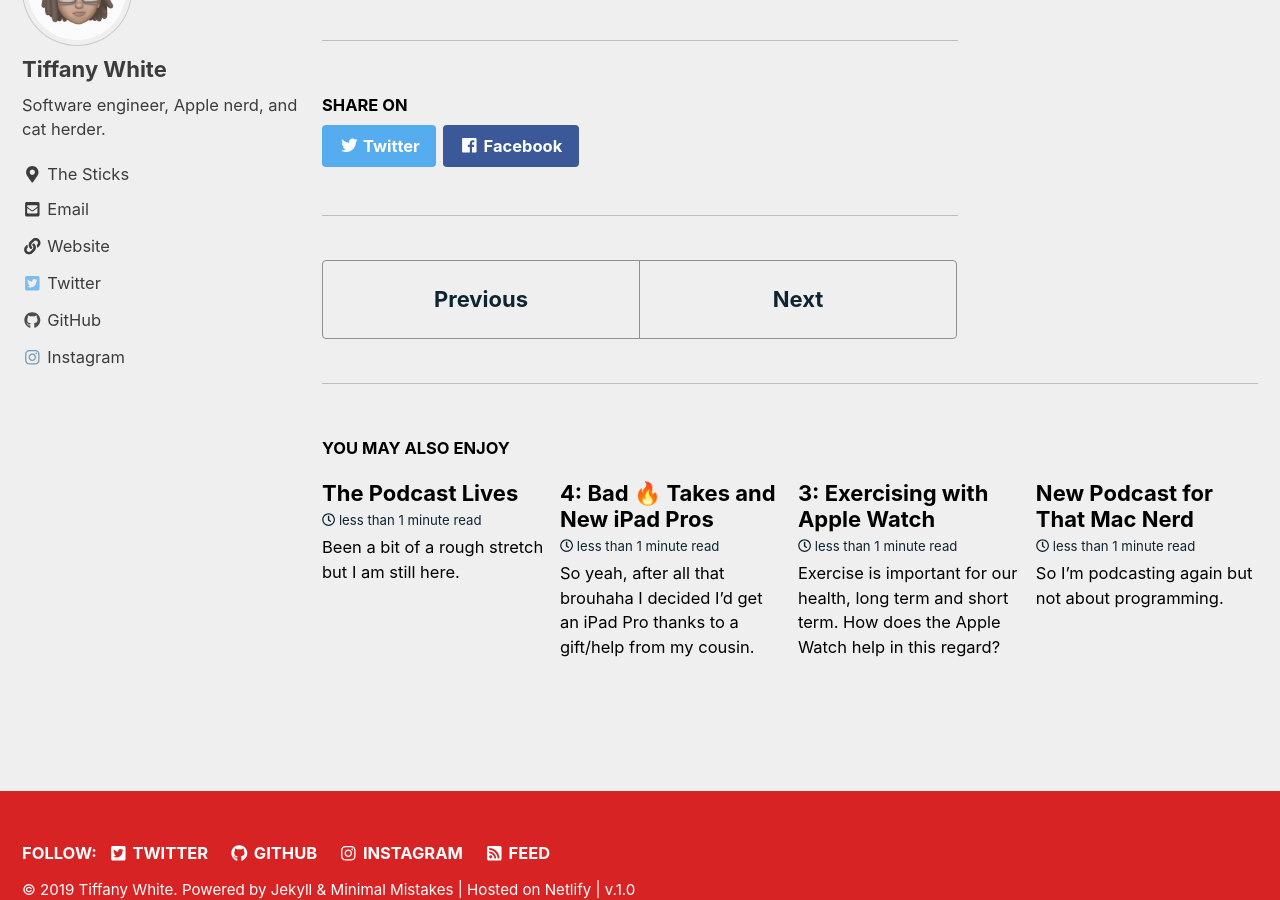
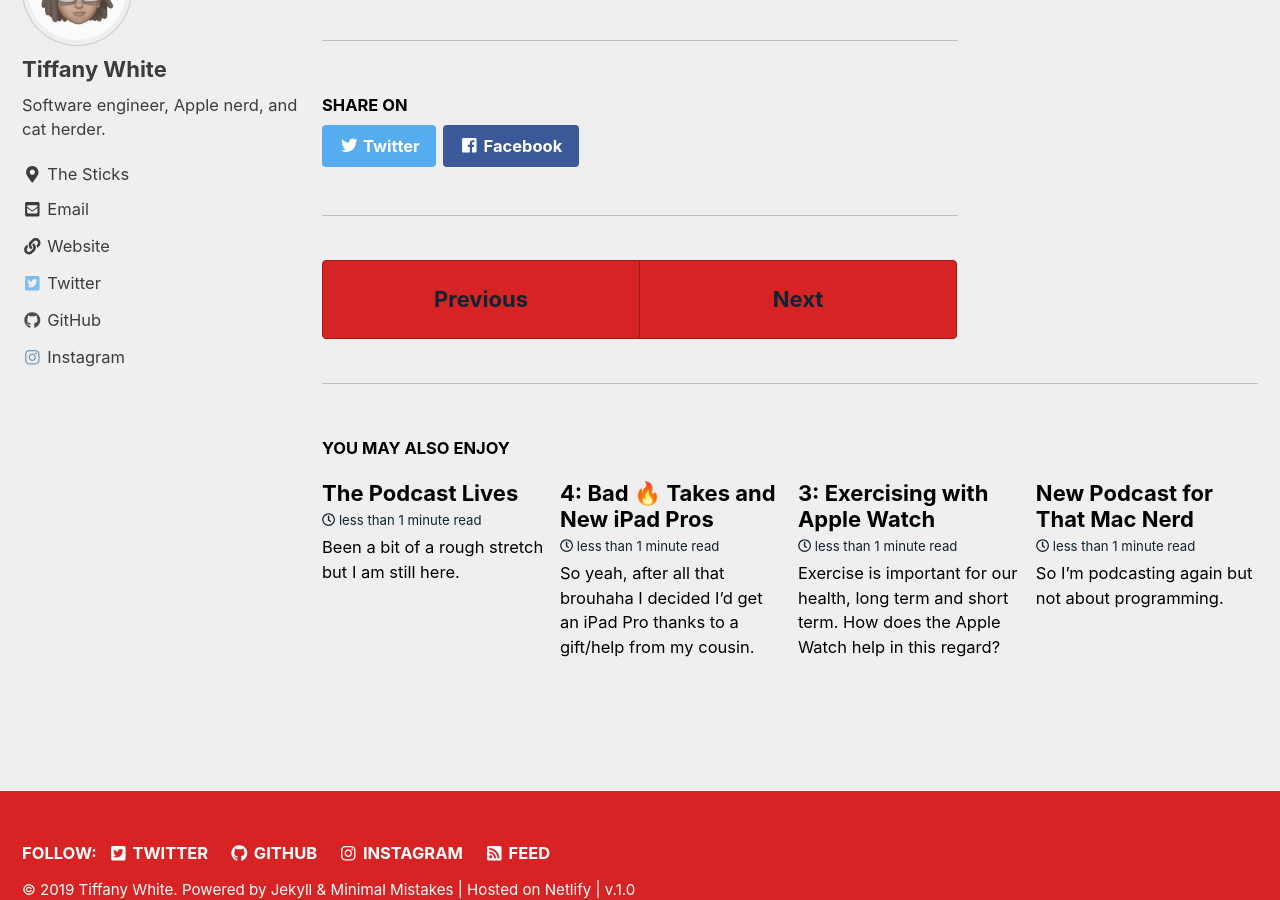
Before and after one commit to twhite96/thatmacnerd-pod, a Jekyll site: the page built from _posts/2018-11-05-ep-1-intros-and-such.md, in a window 1280 px wide and 900 px high, scrolled down 927 px. Built offline with Jekyll 4.4.1, drawn with Linux system fonts in a browser that asks for light colours; cached includes are drawn as plain includes.

Commit message:
Update something

```diff
--- a/_sass/minimal-mistakes/_navigation.scss
+++ b/_sass/minimal-mistakes/_navigation.scss
@@ -84,7 +84,7 @@
       border-radius: 0;
 
       &:hover {
-        color: $primary-color;
+        color: $link-color-hover;
       }
 
       &.current,
@@ -129,7 +129,8 @@
     text-align: center;
     text-decoration: none;
     color: $muted-text-color;
-    border: 1px solid mix(#000, $border-color, 25%);
+    background-color: $primary-color;
+    border: 1px solid mix(#000, $primary-color, 25%);
     border-radius: $border-radius;
 
     &:hover {
```
